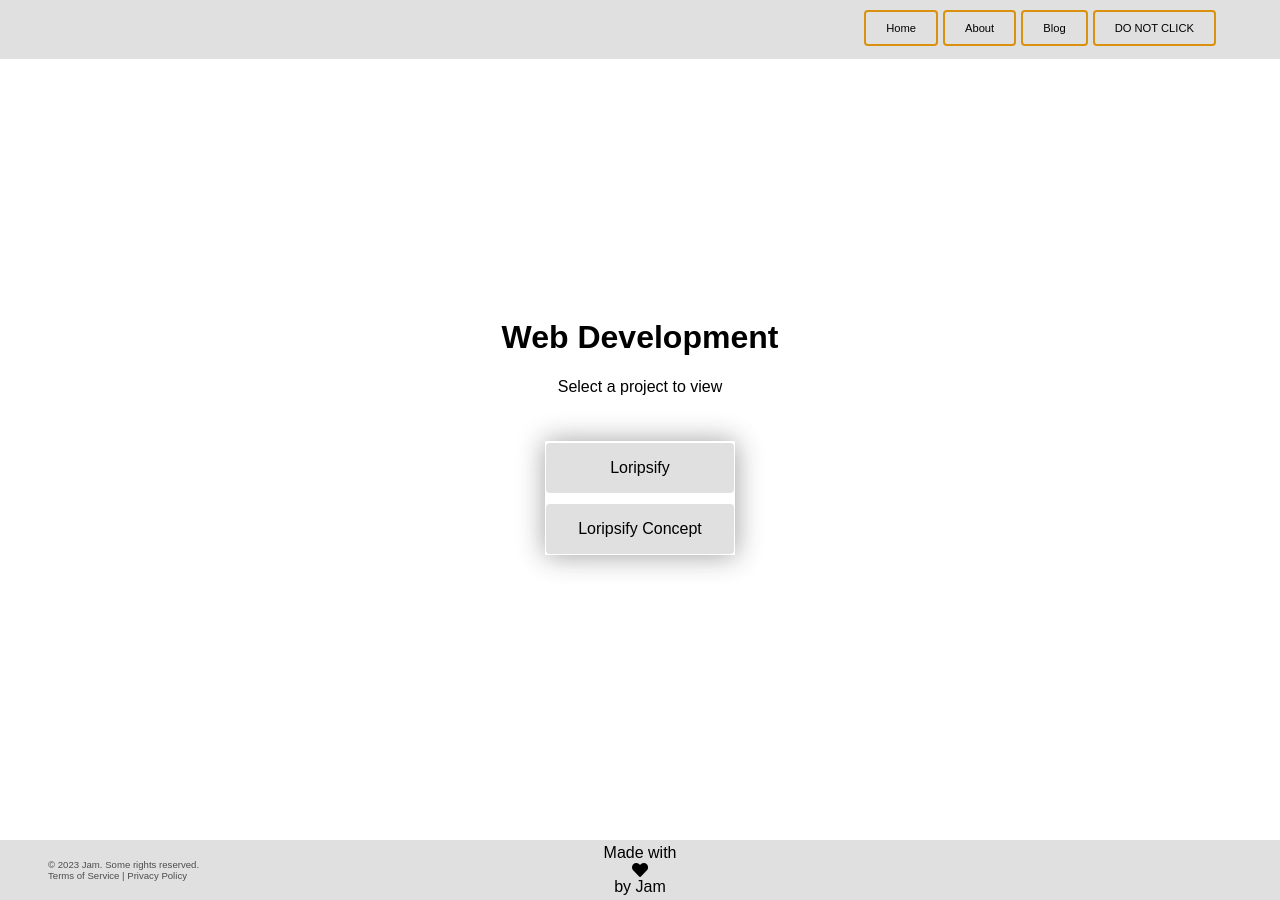
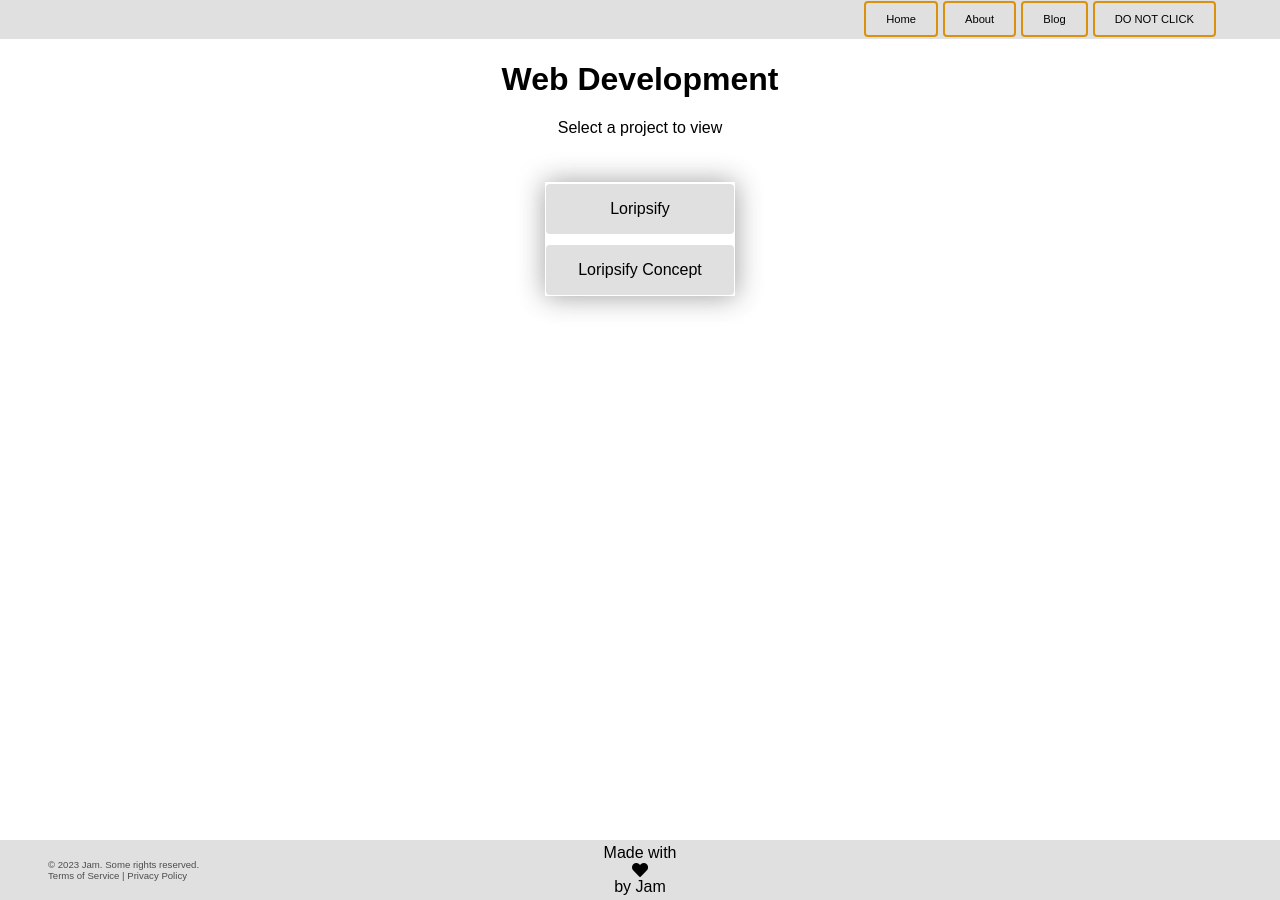
Before and after one commit to benjammin4dayz/benjammin4dayz.github.io, a Jekyll site: the page built from index.html, in a window 1280 px wide. Built offline with Jekyll 4.4.1, drawn with Linux system fonts in a browser that asks for light colours; some web fonts are replaced.

Commit message:
style: layout adjustments

```diff
--- a/_sass/_header.scss
+++ b/_sass/_header.scss
@@ -1,7 +1,6 @@
 @charset "utf-8";
 
 .header-container {
-  flex: 0.07 1;
   position: sticky;
   top: 0;
   z-index: 999;
--- a/_sass/_main-layout.scss
+++ b/_sass/_main-layout.scss
@@ -10,9 +10,9 @@ body {
 
 .body-container {
   display: flex;
-  flex: 0.93 0 0;
+  flex: 1 0 0;
   justify-content: center;
-  align-items: center;
+  align-items: flex-start;
   // margin: 4rem 3.2rem 4rem 3.2rem;
 }
 
```
